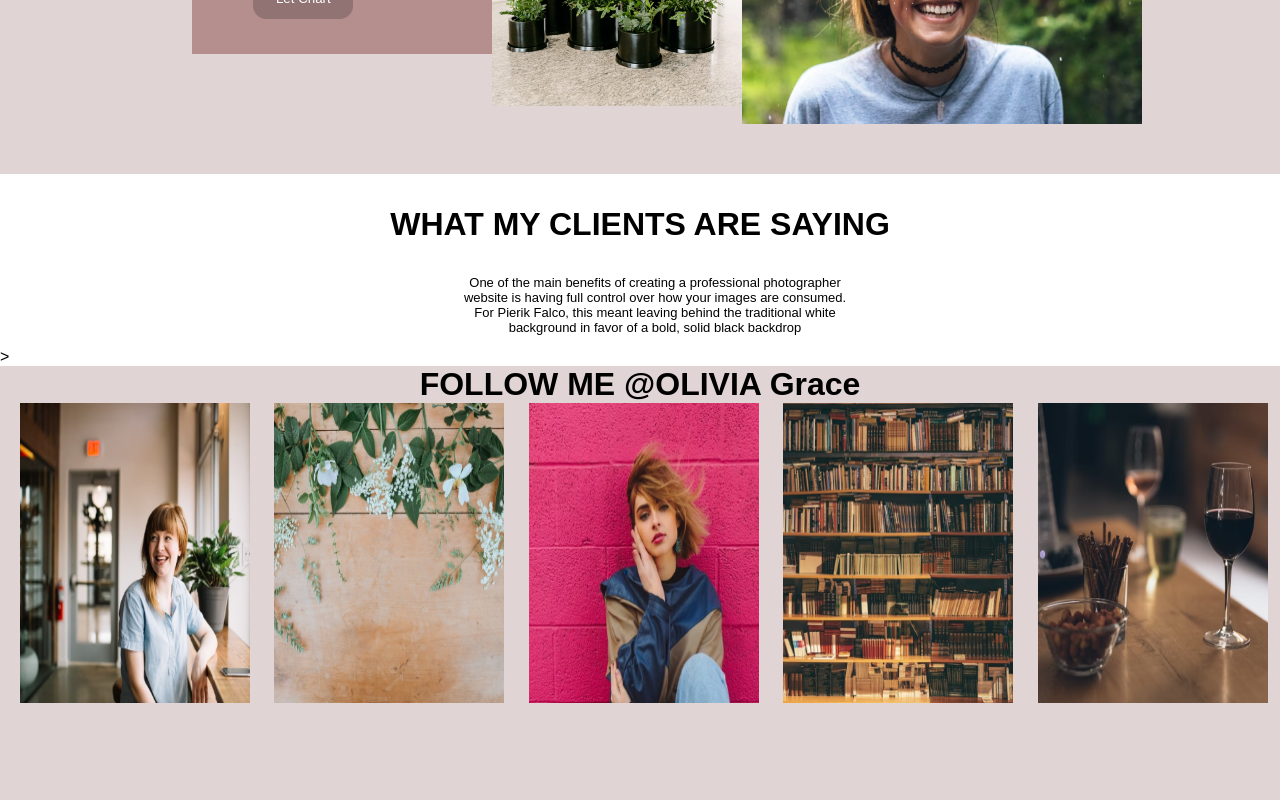
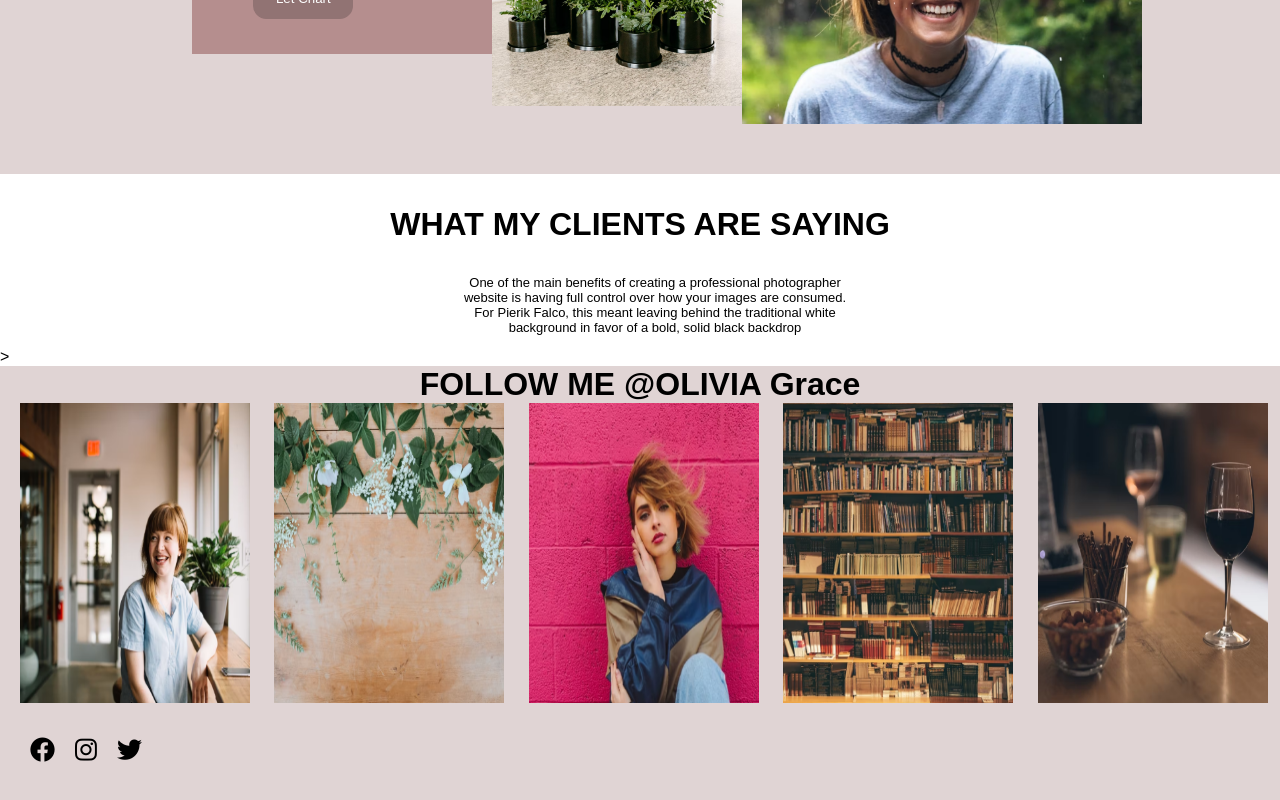
Before and after one commit to edmondirumva/ed, a plain HTML site: page index.html in a window 1280 px wide. Shown: the part 1444-2244 px from the top of the page. Drawn offline with Linux system fonts and the light colour scheme.

Commit message:
some changes

```diff
--- a/index2.html
+++ b/index.html
@@ -6,6 +6,7 @@
     <meta name="viewport" content="width=device-width, initial-scale=1.0">
     <title>Document</title>
     <link rel="stylesheet" href="./index1.css">
+    <link rel="stylesheet" href="https://cdnjs.cloudflare.com/ajax/libs/font-awesome/6.1.2/css/all.min.css" integrity="sha512-1sCRPdkRXhBV2PBLUdRb4tMg1w2YPf37qatUFeS7zlBy7jJI8Lf4VHwWfZZfpXtYSLy85pkm9GaYVYMfw5BC1A==" crossorigin="anonymous" referrerpolicy="no-referrer" />
 </head>
 <body>
     <header class="header">
@@ -118,8 +119,13 @@
             <img src="./images/fourth.png" alt="" width="250px" height="300px" class="image">
             <img src="./images/last.png" alt="" width="250px" height="300px" class="image">
 
+            <div class="icons">
+                <i class="fa-brands fa-facebook"></i>
+                <i class="fa-brands fa-instagram"></i>
+                <i class="fa-brands fa-twitter"></i>
+            </div>
+            </div>
 
-            </div>
         </div>
 </body>
 </html>
--- a/index1.css
+++ b/index1.css
@@ -127,3 +127,12 @@ p{
 .imgdiv h1{
     text-align: center;
 }
+
+.icons{
+    display: flex;
+    padding: 20px;
+    font-size:25px;
+}
+.icons i{
+    padding: 10px;
+}
```
